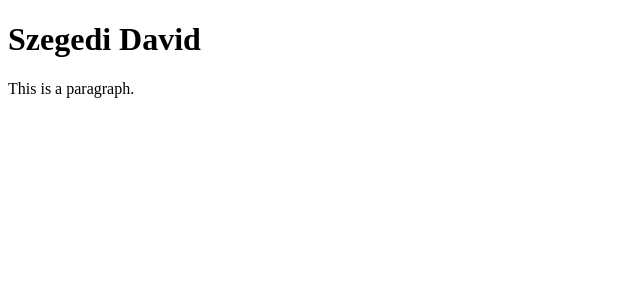
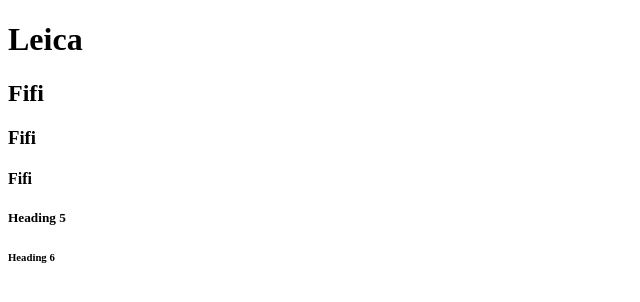
Before and after one commit to Zhyte01/Leica, a plain HTML site: page index.html in a window 1280 px wide. Shown: the whole page, without its empty margins (0-640 px from the left). Drawn offline with Linux system fonts and the light colour scheme.

Commit message:
Update index.html

```diff
--- a/index.html
+++ b/index.html
@@ -1,12 +1,13 @@
 <!DOCTYPE html>
 <html>
-<head>
-<title>Page Title</title>
-</head>
 <body>
 
-<h1>Szegedi David</h1>
-<p>This is a paragraph.</p>
+<h1>Leica</h1>
+<h2>Fifi</h2>
+<h3>Fifi</h3>
+<h4>Fifi</h4>
+<h5>Heading 5</h5>
+<h6>Heading 6</h6>
 
 </body>
 </html>
```
